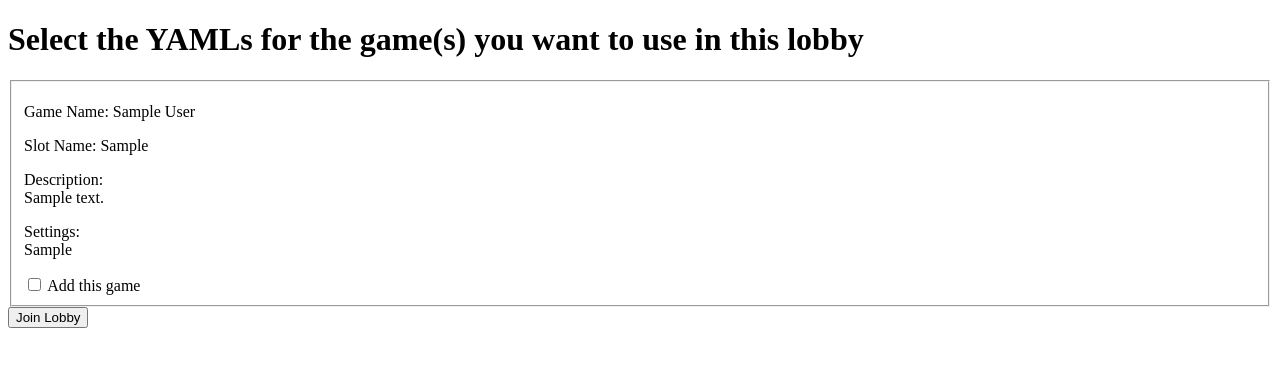
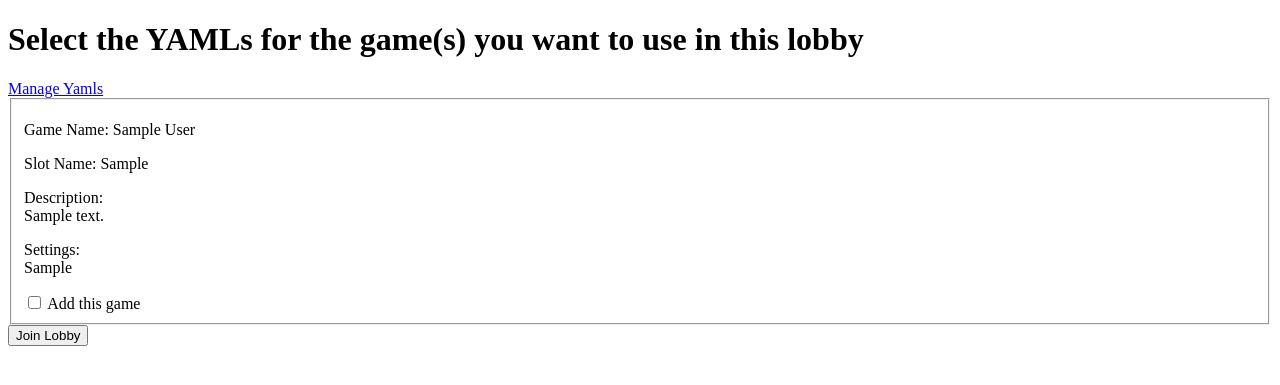
Before and after one commit to BrendanHurt/ap-waiting-room, a Django app: page /lobby/1/join/yamls in a window 1280 px wide. Shown: the top 385 px of the page. Run offline with Django 5.2, Linux system fonts and the light colour scheme; a user stored in the database is signed in; tables that the repository leaves empty hold one stand-in row (values such as "Sample post").

Commit message:
Added link to managing yamls to the join lobby form, and message for having no yamls

```diff
--- a/Lobby/templates/Lobby/join_lobby_form.html
+++ b/Lobby/templates/Lobby/join_lobby_form.html
@@ -8,13 +8,21 @@
         <h1>Select the YAMLs for the game(s) you want to use in this lobby</h1>
         <form action="{% url 'Lobby:join_lobby' lobby_id %}" method="post">
             {% csrf_token %}
+            <a href="{% url 'user_yamls:view_yamls' request.user.id %}">
+                Manage Yamls
+            </a>
+            <br>
             {% for yaml in yaml_list %}
                 <fieldset>
                     <div>
                         <p>Game Name: {{yaml.game_name}}</p>
                         <p>Slot Name: {{yaml.slot}}</p>
-                    <p>Description:<br>{{yaml.description}}</p>
-                    <p>Settings:<br>{{yaml.game_options}}</p>
+                        <p>Description:<br>
+                            {{yaml.description}}
+                        </p>
+                        <p>Settings:<br>
+                            {{yaml.game_options}}
+                        </p>
                         <input type="checkbox"
                             name="yaml_ids"
                             value="{{ yaml.id }}"
@@ -31,7 +39,11 @@
                     <div class="alert alert-{{messages.tags}}">{{ message }}</div>
                 {% endfor %}
             {% endif %}
+            {% if yaml_list.count == 0 %}
+                <p>There are no yamls tied to your account</p>
+            {% else %}
                 <input type="submit" value="Join Lobby">
+            {% endif %}
         </form>
     </body>
 </html>
--- a/Lobby/views.py
+++ b/Lobby/views.py
@@ -129,6 +129,7 @@ def join_lobby_view(request, lobby_id):
     yaml_list = user_yamls.objects.filter(
         user_id=request.user
     )
+    print(yaml_list)
 
     return HttpResponse(
         render(
```
Lines whose indentation alone changed are shown as unchanged.
